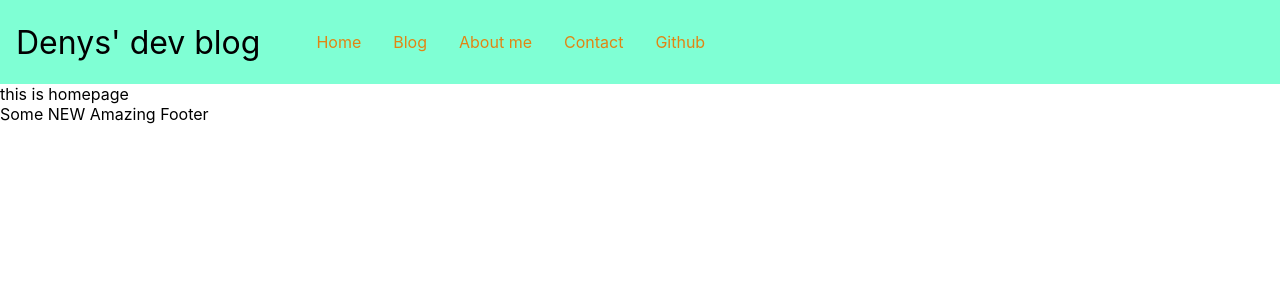
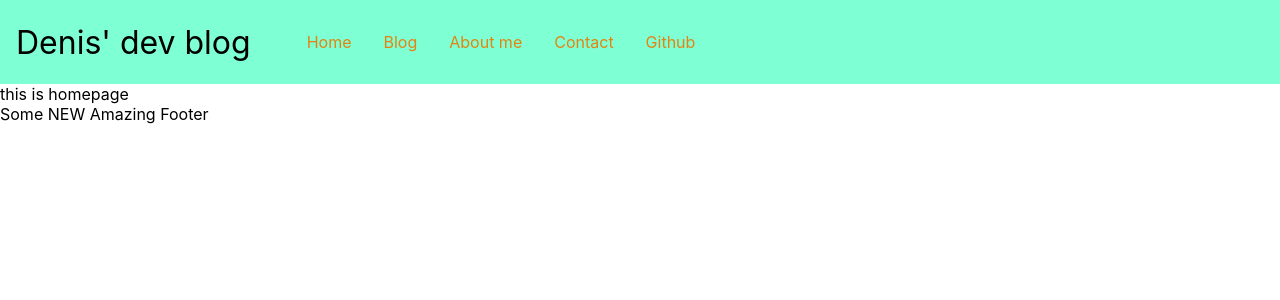
Before and after one commit to denskarlet/dblog, a Next.js app: page / in a window 1280 px wide. Shown: the top 300 px of the page. Built offline with nearby package versions, Linux system fonts and the light colour scheme.

Commit message:
fixed typo

```diff
--- a/components/Header/Header.tsx
+++ b/components/Header/Header.tsx
@@ -21,7 +21,7 @@ const Header = () => {
         HAM
       </button>
       {showHamburger && <div>Ill be a hamburger</div>}
-      <div className={header}>Denys&apos; dev blog</div>
+      <div className={header}>Denis&apos; dev blog</div>
       <ul className={linkList}>
         {links.map(([url, display]) => (
           <li className={linkWrapper} key={url}>
```
